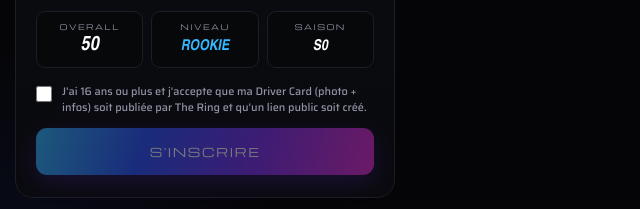
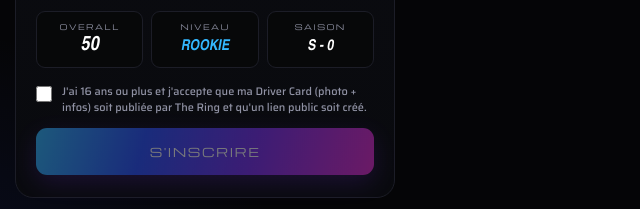
Before and after one commit to Thias06/Driver-Card-Generator, a website: page index.html in a window 1280 px wide. Shown: the part 919-1128 px from the top of the page, 25-665 px from the left. Drawn offline with nearby package versions, Linux system fonts and the light colour scheme; a web font is replaced by a local one.

Commit message:
Update index.html

```diff
--- a/index.html
+++ b/index.html
@@ -99,7 +99,7 @@ body{background:radial-gradient(900px 600px at 85% -10%,rgba(122,51,240,.16),tra
       <label class="photobtn" for="i_photo">⇪ IMPORTER UNE PHOTO</label>
       <input id="i_photo" type="file" accept="image/*" style="display:none"></div>
     <div class="fixed">
-      <div><span>OVERALL</span><b>50</b></div><div class="r"><span>NIVEAU</span><b>ROOKIE</b></div><div><span>SAISON</span><b style="font-size:15px">S0</b></div>
+      <div><span>OVERALL</span><b>50</b></div><div class="r"><span>NIVEAU</span><b>ROOKIE</b></div><div><span>SAISON</span><b style="font-size:15px">S - 0</b></div>
     </div>
     <label class="consent"><input type="checkbox" id="i_consent"><span>J'ai 16 ans ou plus et j'accepte que ma Driver Card (photo + infos) soit publiée par The Ring et qu'un lien public soit créé.</span></label>
     <button class="dlbtn" id="inscription" disabled>S'INSCRIRE</button>
```
